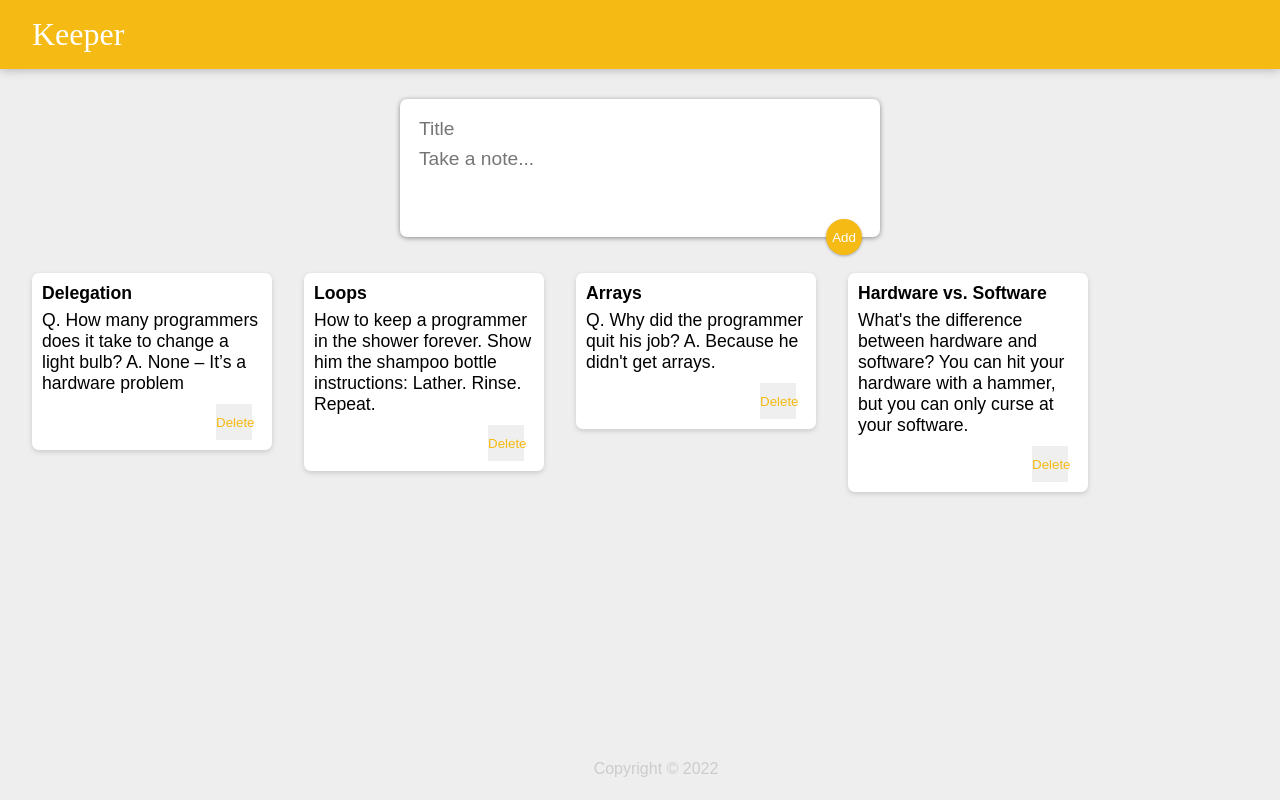
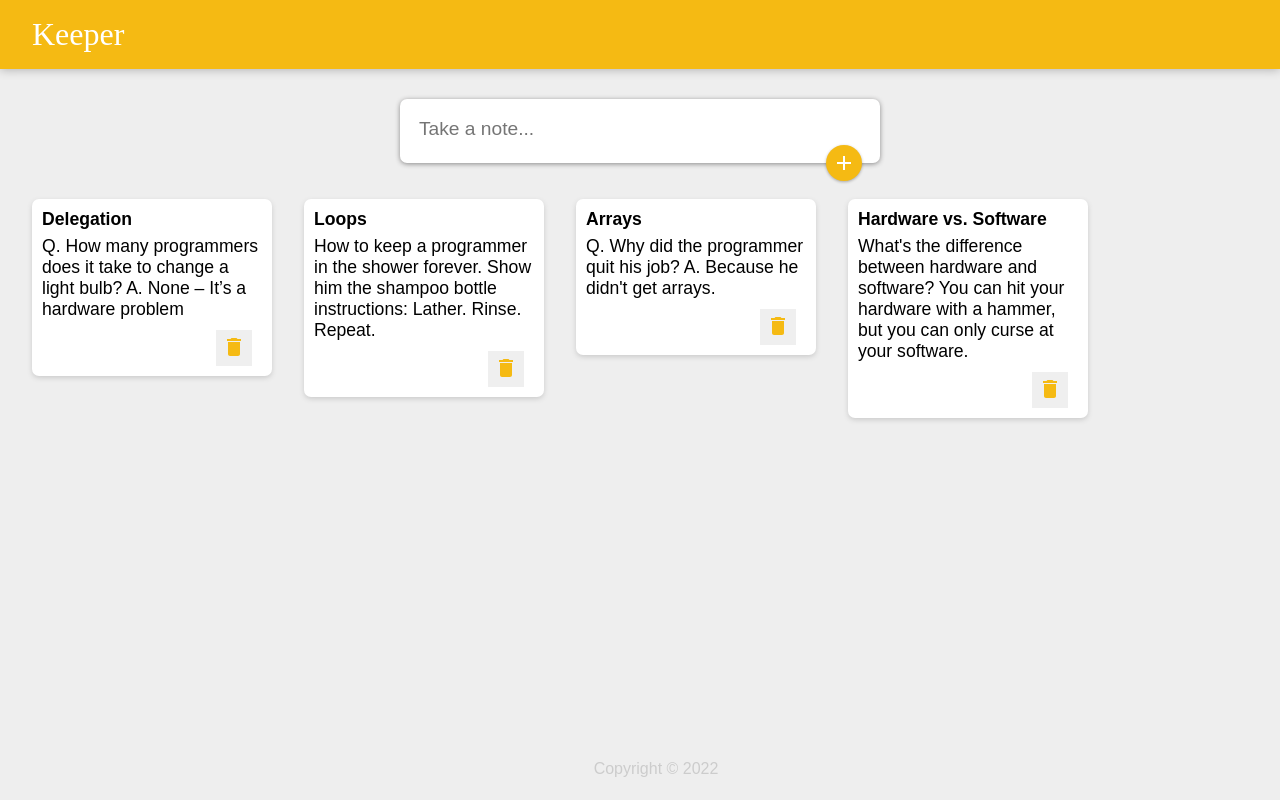
Before and after one commit to swarnaprony/KeeperApp, a React (Create React App) app: page / in a window 1280 px wide. Built offline with nearby package versions, Linux system fonts and the light colour scheme.

Commit message:
Update App.js, CreateArea.js and Note.js to add styling using material.ui and conditional rendering

```diff
--- a/package.json
+++ b/package.json
@@ -3,6 +3,8 @@
   "version": "0.1.0",
   "private": true,
   "dependencies": {
+    "@material-ui/core": "^4.12.4",
+    "@material-ui/icons": "^4.11.3",
     "@testing-library/jest-dom": "^5.16.5",
     "@testing-library/react": "^13.4.0",
     "@testing-library/user-event": "^13.5.0",
--- a/public/styles.css
+++ b/public/styles.css
@@ -67,7 +67,7 @@
   outline: none;
 }
 
-form {
+form.create-note {
   position: relative;
   width: 480px;
   margin: 30px auto 20px auto;
@@ -76,8 +76,8 @@
   border-radius: 7px;
   box-shadow: 0 1px 5px rgb(138, 137, 137);
 }
-form input,
-form textarea {
+form.create-note input,
+form.create-note textarea {
   width: 100%;
   border: none;
   padding: 4px;
@@ -86,7 +86,7 @@
   font-family: inherit;
   resize: none;
 }
-form button {
+form.create-note button {
   position: absolute;
   right: 18px;
   bottom: -18px;
--- a/src/components/CreateArea.jsx
+++ b/src/components/CreateArea.jsx
@@ -1,6 +1,11 @@
 import React, {useState} from "react";
+import AddIcon from '@material-ui/icons/Add';
+import Fab from '@material-ui/core/Fab';
+import { Zoom } from "@material-ui/core";
 
 function CreateArea(props) {
+
+    const[isExpanded, setIsExpanded] = useState(false)
 
     const [newNote, setNewNote] = useState([{
         title:"",
@@ -34,23 +39,34 @@
         event.preventDefault();
     }
 
+    function expand() {
+        setIsExpanded(true);
+    }
+
     return(
         <div>
-            <form>
-                <input
+            <form className="create-note">
+                {isExpanded ? <input
                     name="title"
                     onChange={handleChange}
                     value={newNote.title}
                     placeholder="Title"
-                    />
+                    />: null}
                 <textarea
                     name="content"
+                    onClick={expand}
                     onChange={handleChange}
                     value={newNote.content}
                     placeholder="Take a note..."
-                    rows="3"
+                    rows={isExpanded ? 3 : 1}
                     />
-                <button onClick={handleSubmit}>Add</button>
+                    <Zoom in={true}>
+                        <Fab onClick={handleSubmit}>
+                            <AddIcon />
+                        </Fab>
+                    </Zoom>
+
+
             </form>
         </div>
     );
--- a/src/components/Note.jsx
+++ b/src/components/Note.jsx
@@ -1,4 +1,6 @@
 import React from "react";
+import DeleteIcon from '@material-ui/icons/Delete';
+import EditIcon from '@material-ui/icons/Add';
 
 function Note(props) {
 
@@ -11,7 +13,10 @@
     return <div className="note">
         <h1>{props.title}</h1>
         <p>{props.content}</p>
-        <button onClick={handleClick}>Delete</button>
+        <button onClick={handleClick}>
+            <DeleteIcon />
+        </button>
+
     </div>
 }
 
--- a/src/index.js
+++ b/src/index.js
@@ -1,5 +1,8 @@
 import React from 'react';
 import ReactDOM from 'react-dom';
+import DeleteIcon from '@material-ui/icons/Delete';
+import AddIcon from '@material-ui/icons/Add';
+
 
 import App from './components/App';
 
```
Also changed, not shown: 1 other file (tests, documents, lock files or other folders).
